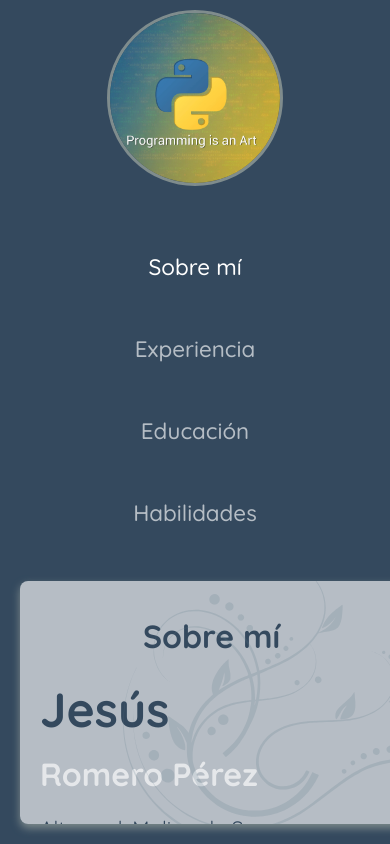
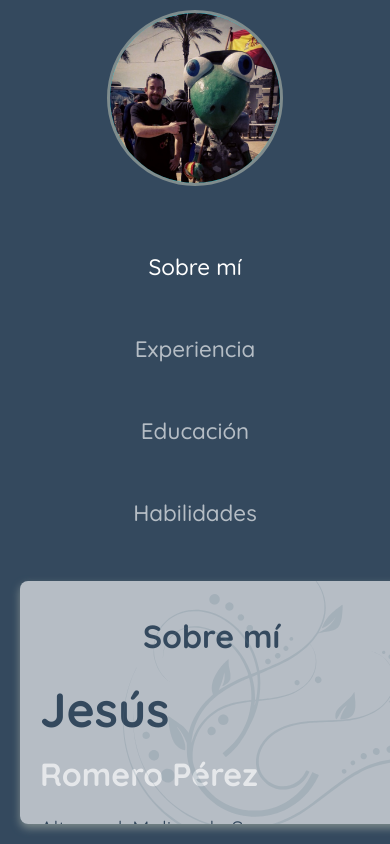
Before and after one commit to jrbackpacker/portfolio, a Vue app: page /sobre-mi in a window 390 px wide. Built offline with nearby package versions, Linux system fonts and the light colour scheme.

Commit message:
Modificación de mediaQ

```diff
--- a/src/views/General.vue
+++ b/src/views/General.vue
@@ -3,7 +3,7 @@
     <aside class="sidebar">
       <div class="profile-section">
         <div class="profile-circle">
-          <img src="@/assets/profile.jpg" alt="Foto de Perfil" class="profile-pic"/>
+          <img src="@/assets/fortalezas.jpg" alt="Foto de Perfil" class="profile-pic"/>
         </div>
       </div>
       <nav class="navigation-menu">
@@ -79,8 +79,8 @@ export default {
   }
 
   .profile-circle {
-    width: 120px;
-    height: 120px;
+    width: 140px;
+    height: 140px;
   }
 
   .navigation-menu ul {
@@ -148,21 +148,25 @@ export default {
 .profile-circle {
   width: 170px;
   height: 170px;
-  border-radius: 50%;
+  border-radius: 100%;
   overflow: hidden;
   border: 3px solid #7f8c8d;
   display: flex;
   justify-content: center;
   align-items: center;
   margin: 0 auto 15px auto;
-  background-color: #7f8c8d;
+  background-color: #1edae8;
 }
 
 .profile-pic {
   width: 100%;
   height: 100%;
-  object-fit: cover;
+  object-fit: contain; /* muestra toda la imagen sin recortar */
+  object-position: center top; /* centra y muestra más la parte superior (ajusta según tu foto) */
+  transform: scale(1.1); /* opcional: aleja un poco la imagen */
 }
+
+
 
 .profile-section h2 {
   margin: 10px 0 5px 0;
```
Also changed, not shown: src/assets/fortalezas.jpg (added).
